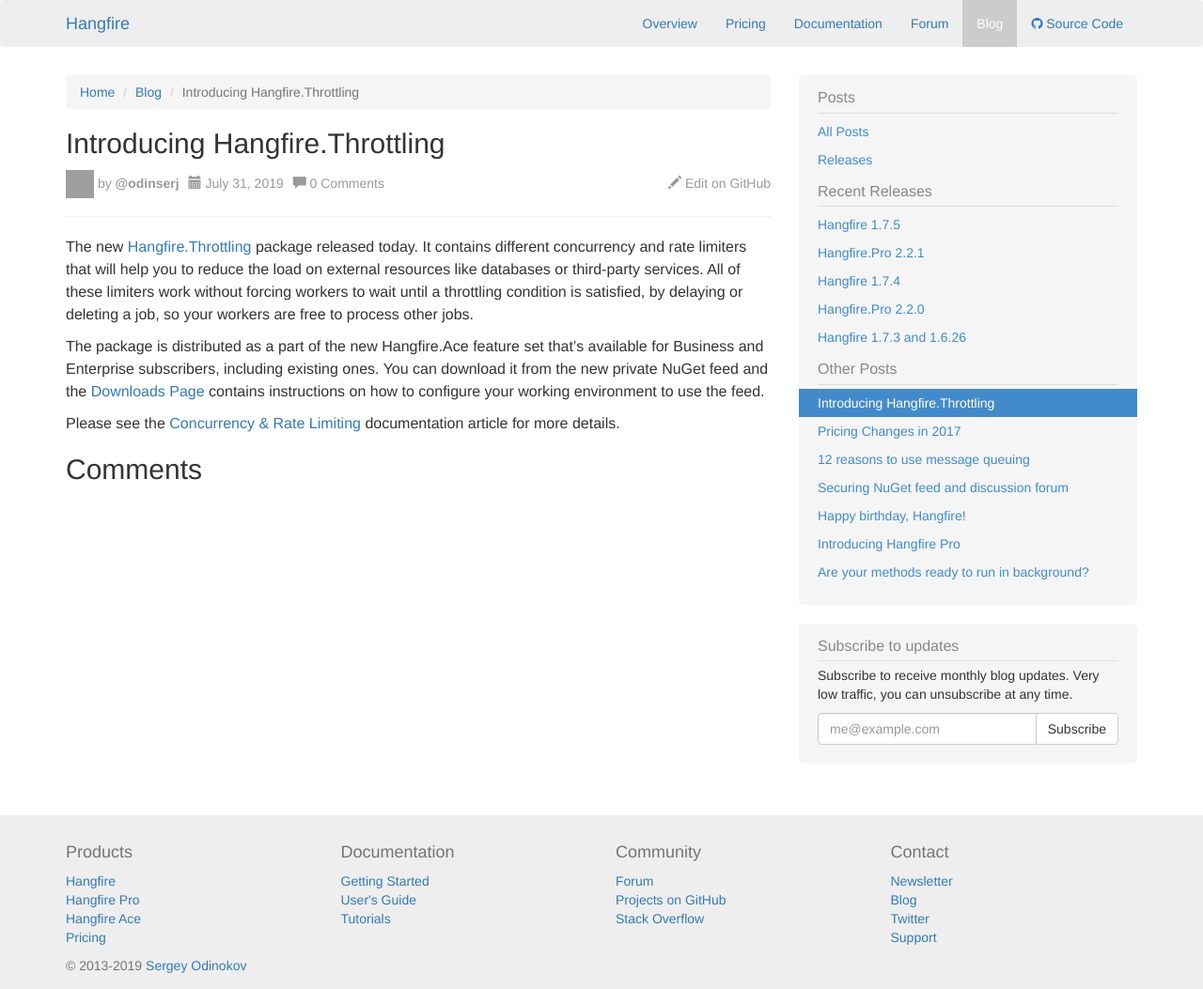
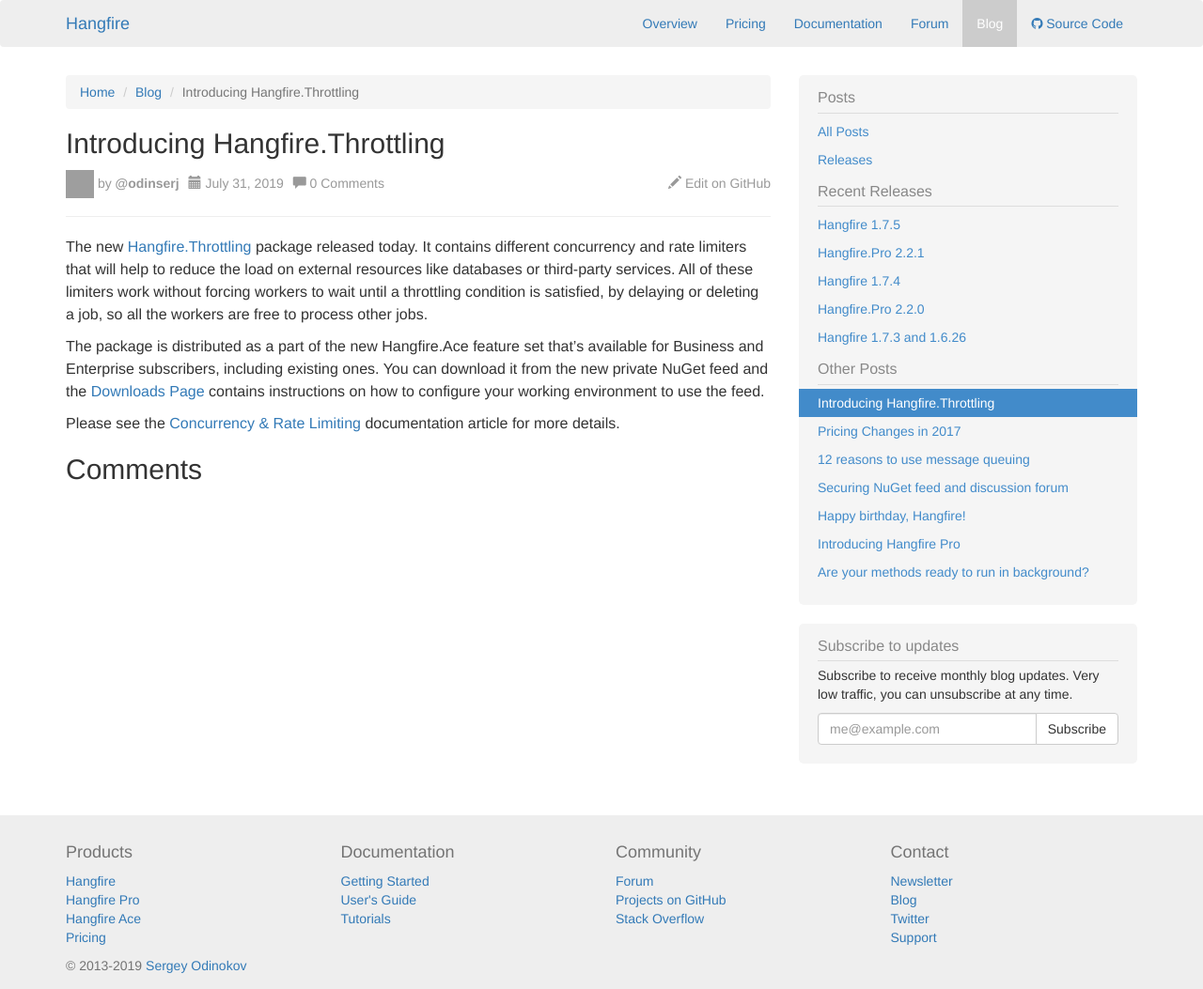
Before and after one commit to HangfireIO/Hangfire.io, a Jekyll site: the page built from _posts/2019-07-31-hangfire-throttling.md, in a window 1280 px wide. Shown: the whole page at 94% size. Built offline with Jekyll 4.4.1, drawn with Linux system fonts in a browser that asks for light colours; comment, search, counter and statistics services are not loaded; grey boxes are pictures that could not be loaded.

Commit message:
Update 2019-07-31-hangfire-throttling.md

```diff
--- a/_posts/2019-07-31-hangfire-throttling.md
+++ b/_posts/2019-07-31-hangfire-throttling.md
@@ -3,7 +3,7 @@
 author: odinserj
 ---
 
-The new [Hangfire.Throttling](https://www.hangfire.io/ace/#hangfirethrottling) package released today. It contains different concurrency and rate limiters that will help you to reduce the load on external resources like databases or third-party services. All of these limiters work without forcing workers to wait until a throttling condition is satisfied, by delaying or deleting a job, so your workers are free to process other jobs.
+The new [Hangfire.Throttling](https://www.hangfire.io/ace/#hangfirethrottling) package released today. It contains different concurrency and rate limiters that will help to reduce the load on external resources like databases or third-party services. All of these limiters work without forcing workers to wait until a throttling condition is satisfied, by delaying or deleting a job, so all the workers are free to process other jobs.
 
 The package is distributed as a part of the new Hangfire.Ace feature set that's available for Business and Enterprise subscribers, including existing ones. You can download it from the new private NuGet feed and the [Downloads Page](/ace/downloads.html) contains instructions on how to configure your working environment to use the feed.
 
```
